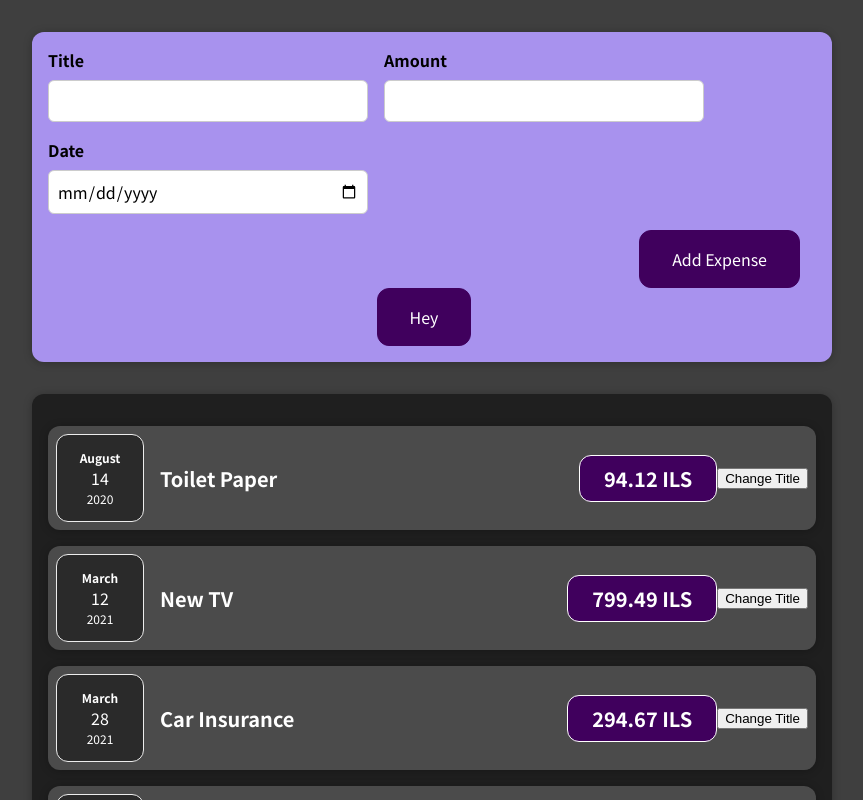
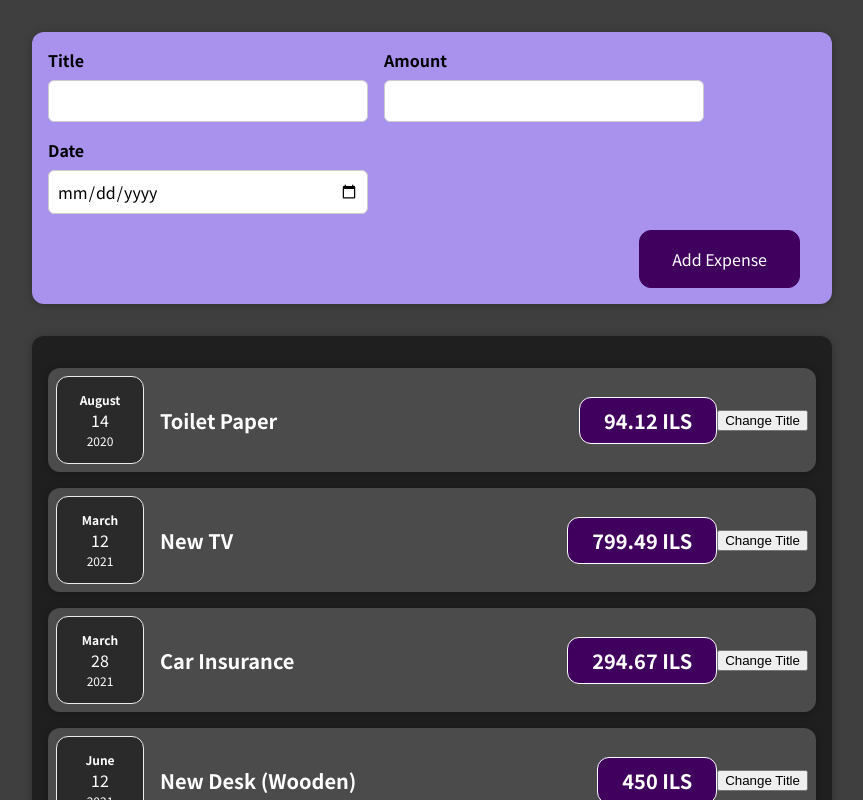
Before and after one commit to yonatanaftali/Expenses-Manager, a React (Create React App) app: page / in a window 1280 px wide. Shown: the top 800 px of the page, without its empty margins (208-1071 px from the left). Built offline with nearby package versions, Linux system fonts and the light colour scheme.

Commit message:
reverted button

```diff
--- a/src/components/NewExpense/ExpenseForm.js
+++ b/src/components/NewExpense/ExpenseForm.js
@@ -20,9 +20,6 @@ const ExpenseForm = () => {
             <div className="new-expense__actions">
                 <button type="submit">Add Expense</button>
             </div>
-            <div>
-                <button>Hey</button>
-            </div>
         </form>
     );
 };
```
